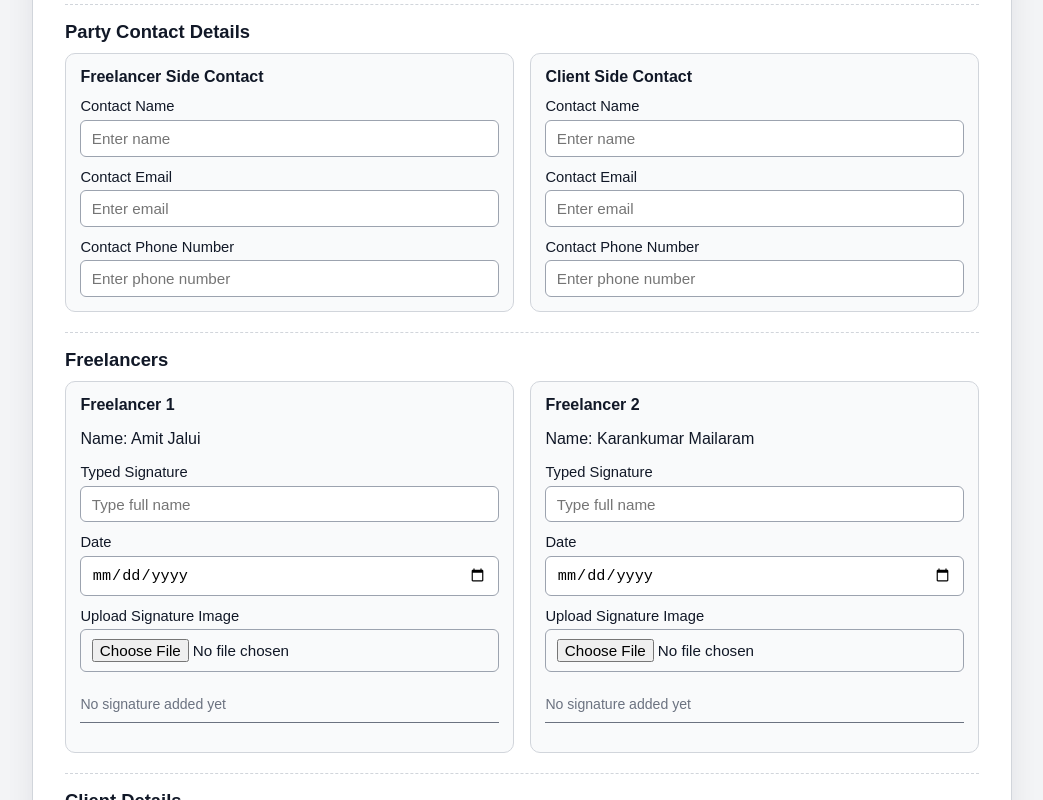
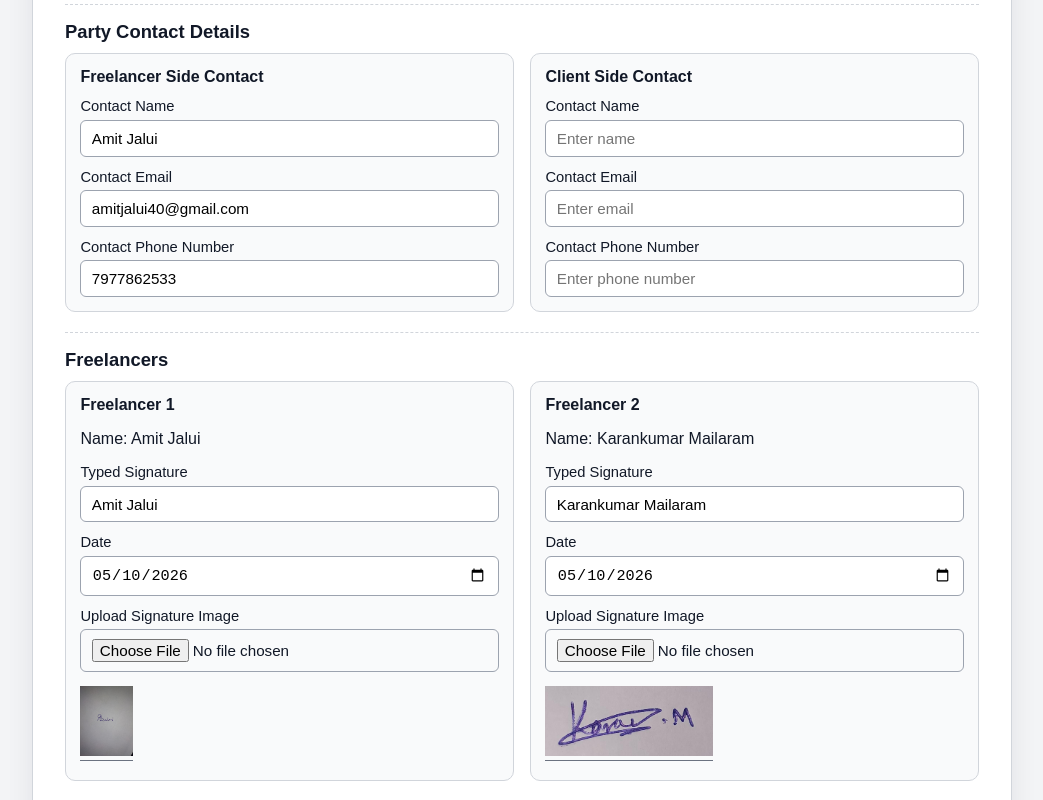
Before and after one commit to amitjalui40/Agreement, a React (Vite) app: page / in a window 1280 px wide. Shown: the part 2080-2880 px from the top of the page, without its empty margins (118-1161 px from the left). Built offline with nearby package versions, Linux system fonts and the light colour scheme.

Commit message:
update details of dev

```diff
--- a/src/App.jsx
+++ b/src/App.jsx
@@ -2,6 +2,7 @@ import { useRef, useState } from 'react'
 import './App.css'
 import html2canvas from 'html2canvas'
 import jsPDF from 'jspdf'
+import { AGREEMENT_PRESET } from './agreementPreset'
 
 const createClientSigner = () => ({
   id: globalThis.crypto.randomUUID(),
@@ -14,7 +15,7 @@ const createClientSigner = () => ({
 
 function App() {
   const [formData, setFormData] = useState({
-    projectName: 'Exp Live Entertainment Website / Design & Development Project',
+    projectName: '',
     agreementDate: '',
     freelancerContactName: '',
     freelancerContactEmail: '',
@@ -26,6 +27,7 @@ function App() {
     freelancer1Date: '',
     freelancer2SignatureText: '',
     freelancer2Date: '',
+    ...AGREEMENT_PRESET.formDefaults,
   })
   const [clientSigners, setClientSigners] = useState([
     createClientSigner(),
@@ -34,6 +36,7 @@ function App() {
   const [signaturePreviews, setSignaturePreviews] = useState({
     freelancer1: '',
     freelancer2: '',
+    ...AGREEMENT_PRESET.signaturePreviewsDefaults,
   })
   const [saveStatus, setSaveStatus] = useState({ state: 'idle', message: '' })
   const [isExporting, setIsExporting] = useState(false)
--- /dev/null
+++ b/src/agreementPreset.js
@@ -0,0 +1,23 @@
+import amitSignatureImage from './assets/IMG_20201110_223939~2.jpg'
+import karankumarSignatureImage from './assets/WhatsApp Image 2026-05-10 at 11.28.57 PM.jpeg'
+
+export const AGREEMENT_PRESET = {
+  formDefaults: {
+    projectName: 'Exp Live Entertainment Website / Design & Development Project',
+    agreementDate: '',
+    freelancerContactName: 'Amit Jalui',
+    freelancerContactEmail: 'amitjalui40@gmail.com',
+    freelancerContactPhone: '7977862533',
+    clientContactName: '',
+    clientContactEmail: '',
+    clientContactPhone: '',
+    freelancer1SignatureText: 'Amit Jalui',
+    freelancer1Date: '2026-05-10',
+    freelancer2SignatureText: 'Karankumar Mailaram',
+    freelancer2Date: '2026-05-10',
+  },
+  signaturePreviewsDefaults: {
+    freelancer1: amitSignatureImage,
+    freelancer2: karankumarSignatureImage,
+  },
+}
```
Also changed, not shown: src/assets/IMG_20201110_223939~2.jpg (added), src/assets/WhatsApp Image 2026-05-10 at 11.28.57 PM.jpeg (added).
